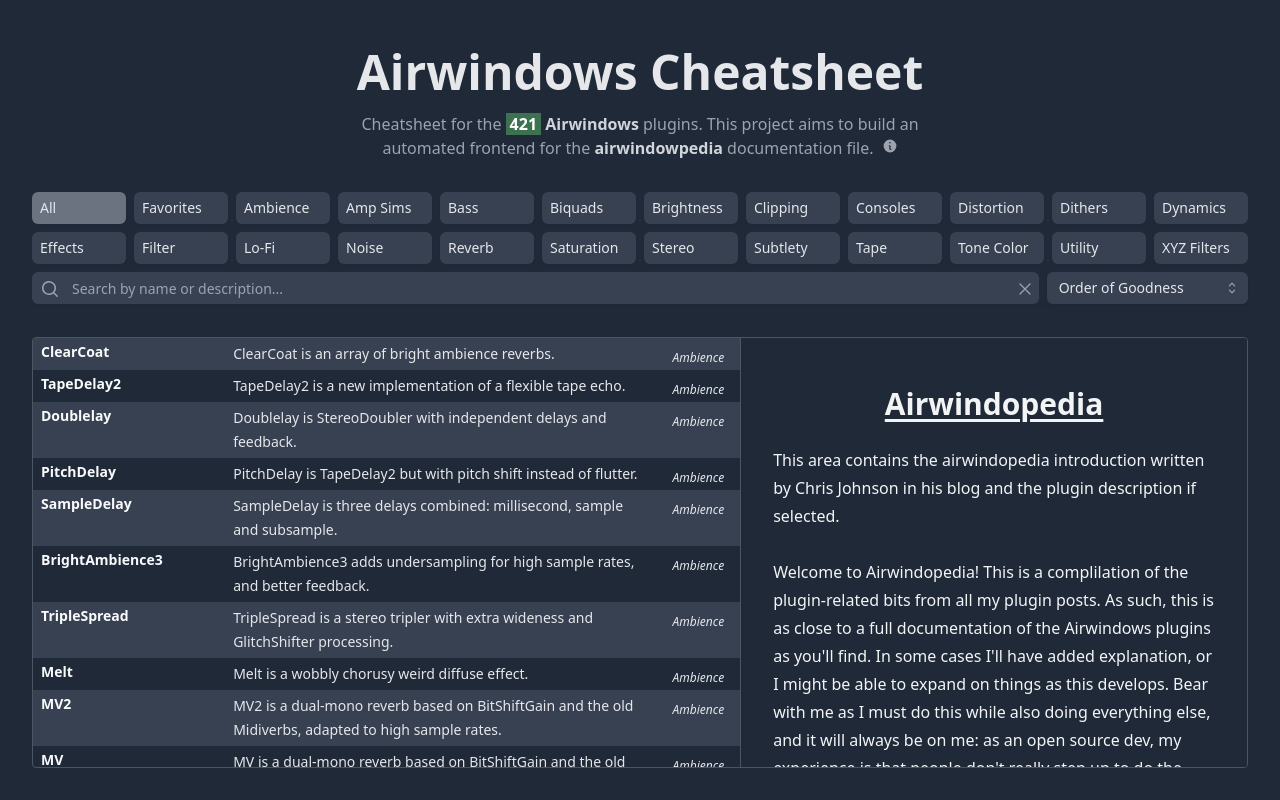
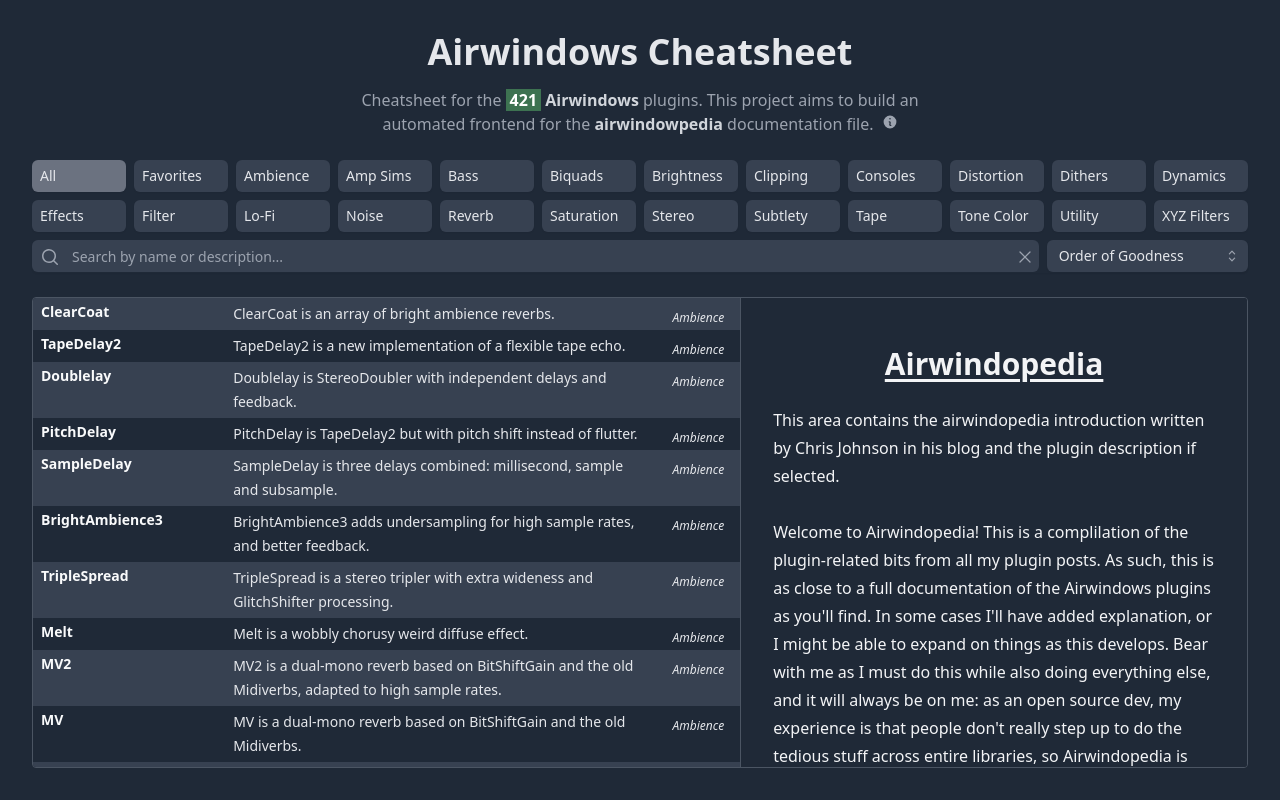
Before and after one commit to ajboni/airwindows-cheatsheet, a React (Vite) app: page / in a window 1280 px wide. Built offline with nearby package versions, Linux system fonts and the light colour scheme.

Commit message:
More condensed layout

```diff
--- a/src/index.jsx
+++ b/src/index.jsx
@@ -4,7 +4,7 @@
 
 import { useState } from "react";
 
-import { Popover } from "@headlessui/react";
+import { Popover, PopoverButton, PopoverPanel } from "@headlessui/react";
 import { InformationCircleIcon } from "@heroicons/react/20/solid";
 import { Filter } from "./components/filter";
 import PluginList from "./components/pluginList";
@@ -16,9 +16,9 @@
   const [sortBy, setSortBy] = useState("Order of Goodness");
   return (
     <main className="bg-gray-800 w-screen h-screen text-gray-200 overflow-hidden ">
-      <div className="p-4 lg:p-8 flex flex-col gap-8 h-full">
-        <div className="text-center flex flex-col gap-4 items-center justify-center mt-4">
-          <h1 className="text-3xl font-bold lg:text-5xl max-w-xl">Airwindows Cheatsheet</h1>
+      <div className="p-4 lg:p-8 flex flex-col gap-6 h-full">
+        <div className="text-center flex flex-col gap-4 items-center justify-center">
+          <h1 className="text-3xl font-bold lg:text-4xl max-w-xl">Airwindows Cheatsheet</h1>
           <Popover className="relative">
             <div className="text-gray-400 max-w-xl">
               Cheatsheet for the <strong className="text-white bg-green-700 saturate-50 px-1 ">{db.plugins.length}</strong>{" "}
@@ -28,11 +28,11 @@
               plugins. This project aims to build an automated frontend for the{" "}
               <a href="https://www.airwindows.com/wp-content/uploads/Airwindopedia.txt">airwindowpedia</a> documentation file.
               <span className="ml-2">
-                <Popover.Button>
+                <PopoverButton>
                   <InformationCircleIcon className="h-4 w-4"></InformationCircleIcon>
-                </Popover.Button>
+                </PopoverButton>
 
-                <Popover.Panel className="absolute z-10 bg-gray-900 rounded border-2 border-gray-600 shadow-2xl mt-4">
+                <PopoverPanel className="absolute z-10 bg-gray-900 rounded border-2 border-gray-600 shadow-2xl mt-4">
                   <div className="text-sm p-16 text-gray-300 italic text-center">
                     The content of airwindopedia (used in this page) is property of Chris Johnson © 2023{" "}
                     <a href="https://www.airwindows.com" target="_blank" rel="noreferrer">
@@ -49,7 +49,7 @@
                       <strong>Remember</strong>: {'"In a mix, no one can hear your screen."'}
                     </p>
                   </div>
-                </Popover.Panel>
+                </PopoverPanel>
               </span>
             </div>
           </Popover>
```
